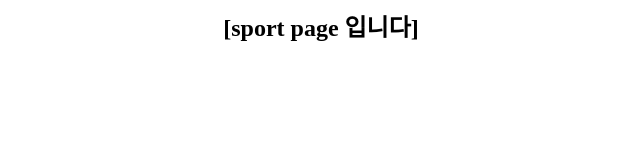
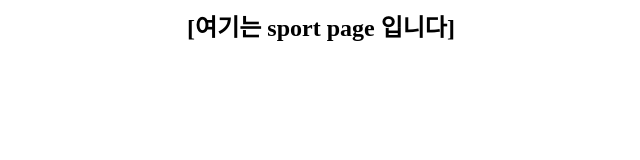
Before and after one commit to beomtaek78/sport, a plain HTML site: page index.html in a window 1280 px wide. Shown: the whole page, without its empty margins (319-959 px from the left). Drawn offline with Linux system fonts and the light colour scheme.

Commit message:
Update index.html

```diff
--- a/index.html
+++ b/index.html
@@ -1,3 +1,3 @@
 <center>
-  <h2>[sport page 입니다]</h2>
+  <h2>[여기는 sport page 입니다]</h2>
 </center>
```
